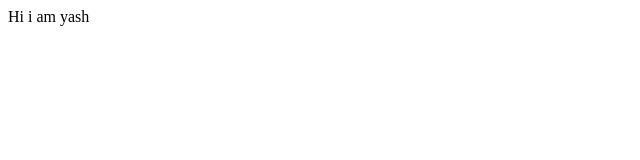
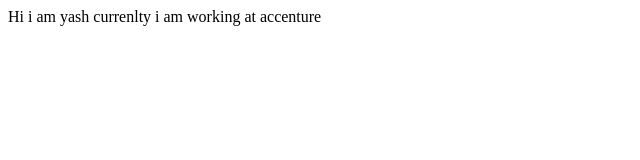
Before and after one commit to yashpatidar17/yashpatidar-demo-portfolio, a plain HTML site: page index.html in a window 1280 px wide. Shown: the whole page, without its empty margins (0-640 px from the left). Drawn offline with Linux system fonts and the light colour scheme.

Commit message:
refactor- added something in body
 added something in body

```diff
--- a/index.html
+++ b/index.html
@@ -8,5 +8,6 @@
 </head>
 <body>
     Hi i am yash
+    currenlty i am working at accenture
 </body>
 </html>
```
